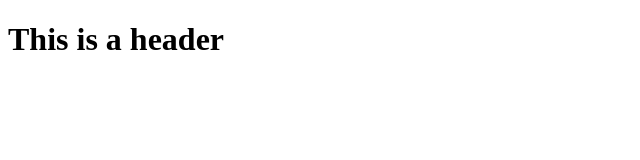
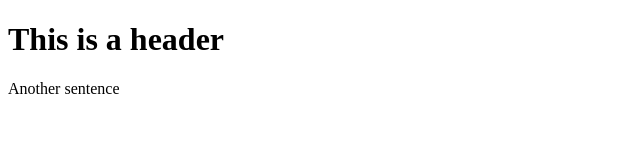
Before and after one commit to AnaJFGalicia/git-test, a plain HTML site: page index.html in a window 1280 px wide. Shown: the whole page, without its empty margins (0-640 px from the left). Drawn offline with Linux system fonts and the light colour scheme.

Commit message:
Second commit

```diff
--- a/index.html
+++ b/index.html
@@ -6,5 +6,6 @@
     </head>
     <body>
         <h1>This is a header</h1>
+        <p>Another sentence</p>
     </body>
 </html>
```
